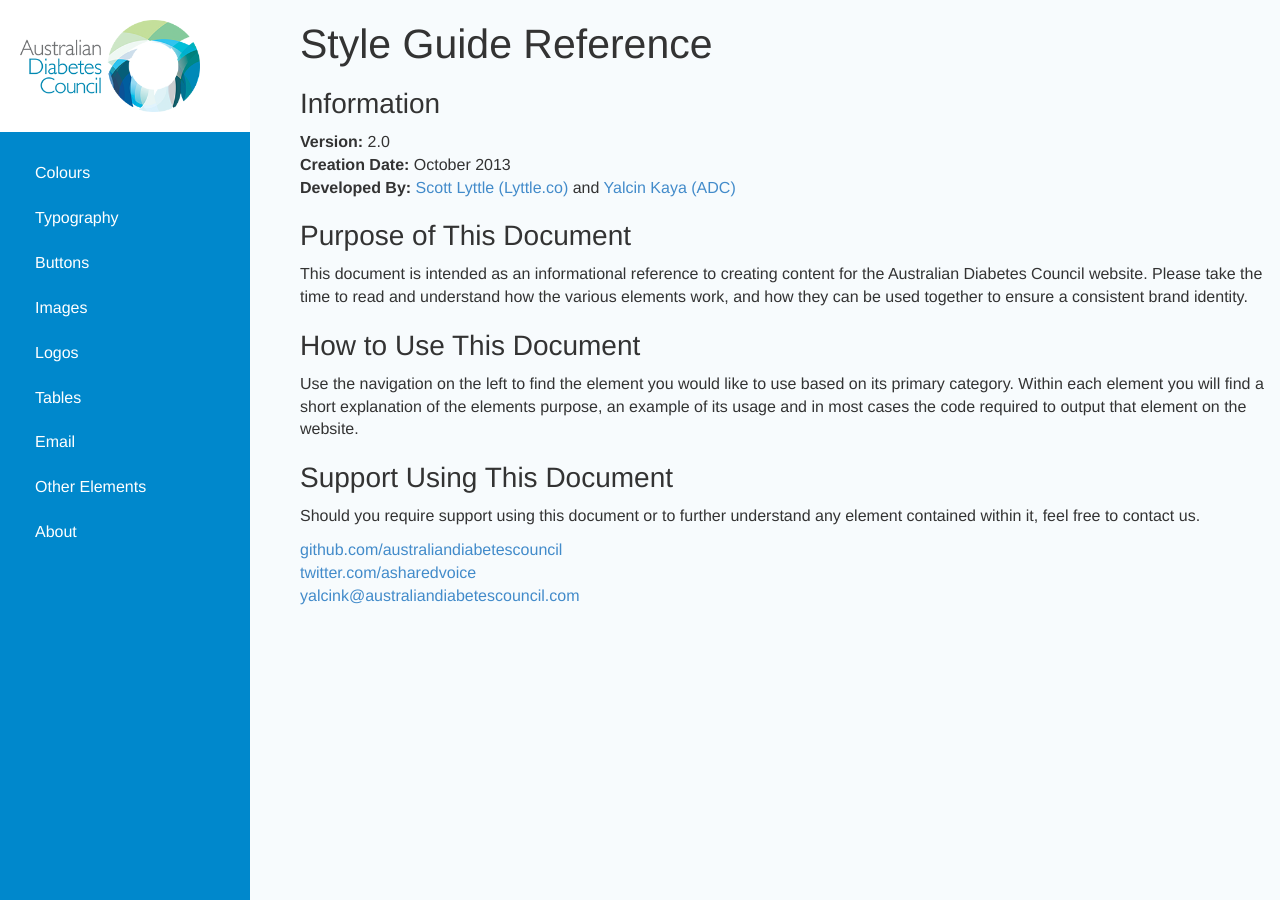
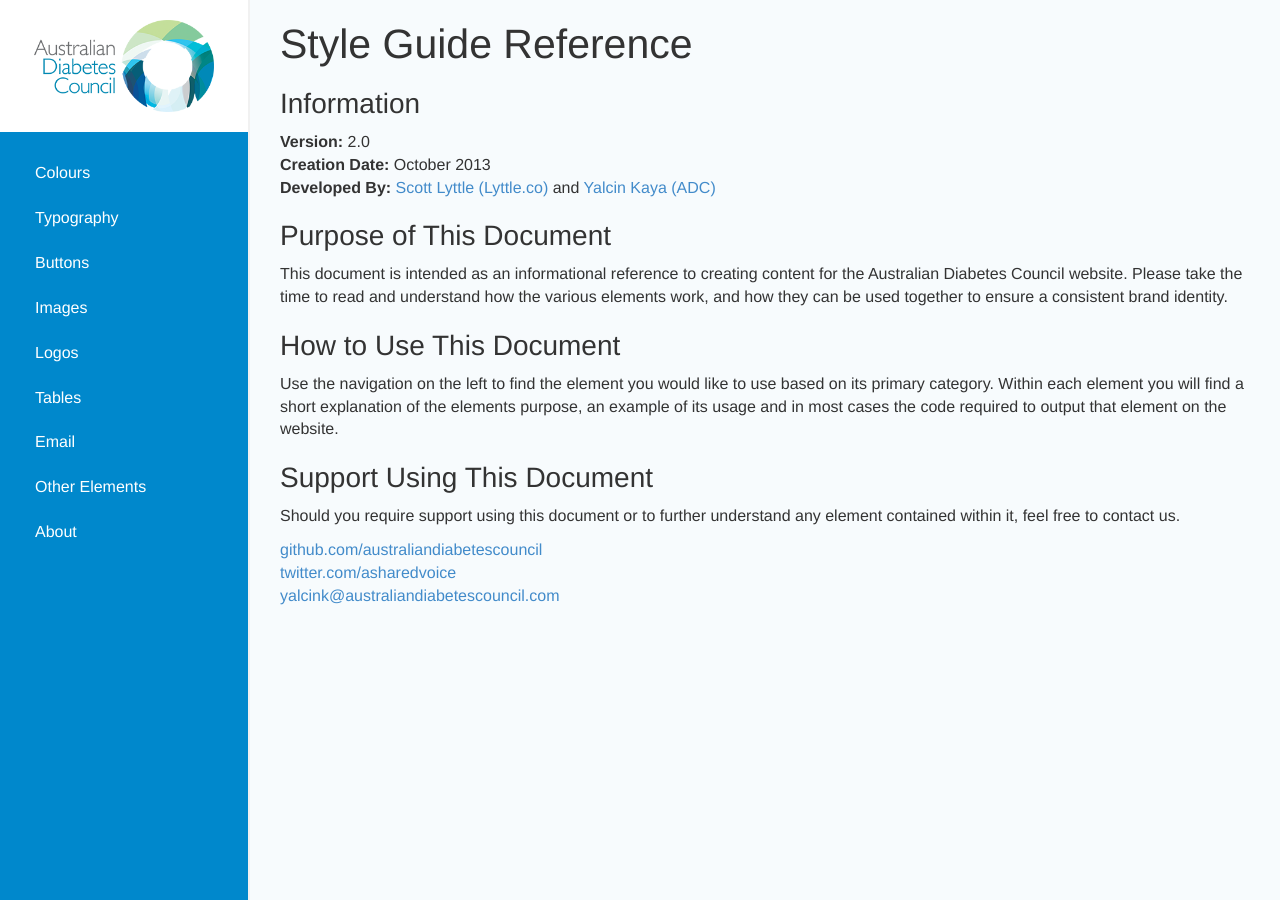
Before and after one commit to AustralianDiabetesCouncil/australiandiabetescouncil.github.io, a Jekyll site: the page built from index.html, in a window 1280 px wide. Built offline with Jekyll 4.4.1, drawn with Linux system fonts in a browser that asks for light colours; nearby versions of some CDN libraries; Markdown is read by kramdown in place of the engine named in the settings.

Commit message:
CLeaned up style guide
- Added border to sidebar
- Made logo slightly smaller
>>>>>>> Stashed changes

```diff
--- a/config.rb
+++ b/config.rb
@@ -14,7 +14,7 @@ output_style = :nested
 # relative_assets = true
 
 # To disable debugging comments that display the original location of your selectors. Uncomment:
-# line_comments = false
+line_comments = false
 color_output = false
 
 
--- a/css/styleguide.css
+++ b/css/styleguide.css
@@ -251,18 +251,6 @@ pre[class*="language-"] {
   background-color: #f9f9f9 !important; }
 
 /* line 284, ../sass/styleguide.scss */
-.logo {
-  padding: 20px;
-  background: white; }
-  /* line 288, ../sass/styleguide.scss */
-  .logo img {
-    width: 180px; }
-
-/* line 293, ../sass/styleguide.scss */
-.sidebar nav {
-  padding: 20px; }
-
-/* line 297, ../sass/styleguide.scss */
 .sidebar {
   background: #0088CC;
   position: absolute;
@@ -270,22 +258,36 @@ pre[class*="language-"] {
   top: 0;
   left: 0;
   width: 250px;
-  height: 100%; }
-  /* line 306, ../sass/styleguide.scss */
+  height: 100%;
+  border-right: 2px solid #f1f1f1; }
+  /* line 294, ../sass/styleguide.scss */
   .sidebar li a {
     color: white; }
 
-/* line 311, ../sass/styleguide.scss */
+/* line 299, ../sass/styleguide.scss */
+.logo {
+  padding: 20px;
+  background: white;
+  text-align: center; }
+  /* line 304, ../sass/styleguide.scss */
+  .logo img {
+    width: 180px; }
+
+/* line 309, ../sass/styleguide.scss */
+.sidebar nav {
+  padding: 20px; }
+
+/* line 313, ../sass/styleguide.scss */
 .content-wrapper {
-  right: 0;
+  right: 30px;
   top: 0;
   bottom: 0;
+  left: 280px;
   -webkit-overflow-scrolling: touch;
   overflow: auto;
-  position: absolute;
-  left: 300px; }
+  position: absolute; }
 
-/* line 321, ../sass/styleguide.scss */
+/* line 323, ../sass/styleguide.scss */
 .content {
   max-width: 1000px;
   min-width: 500px; }
```
Also changed, not shown: sass/styleguide.scss (+18 -16 lines), 1 other file.
